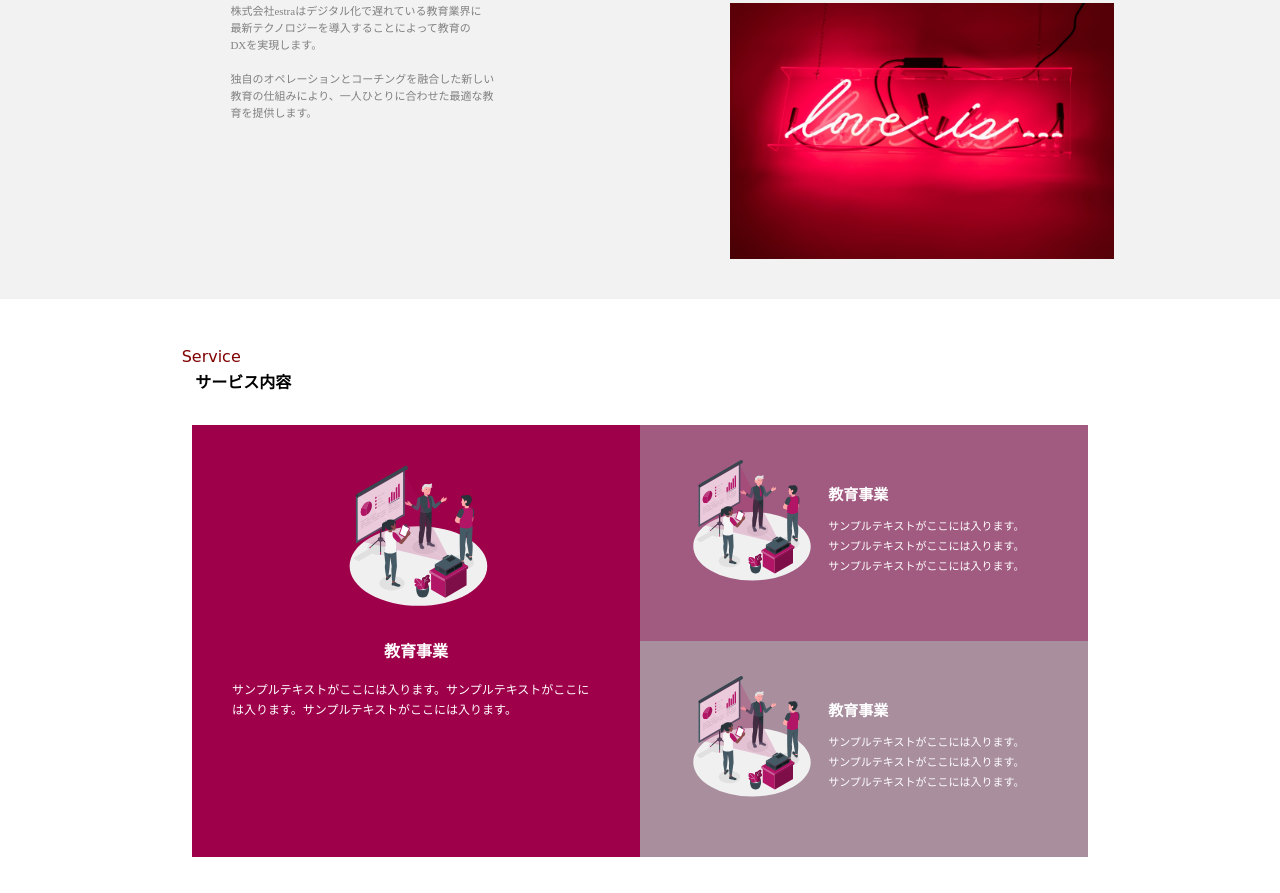
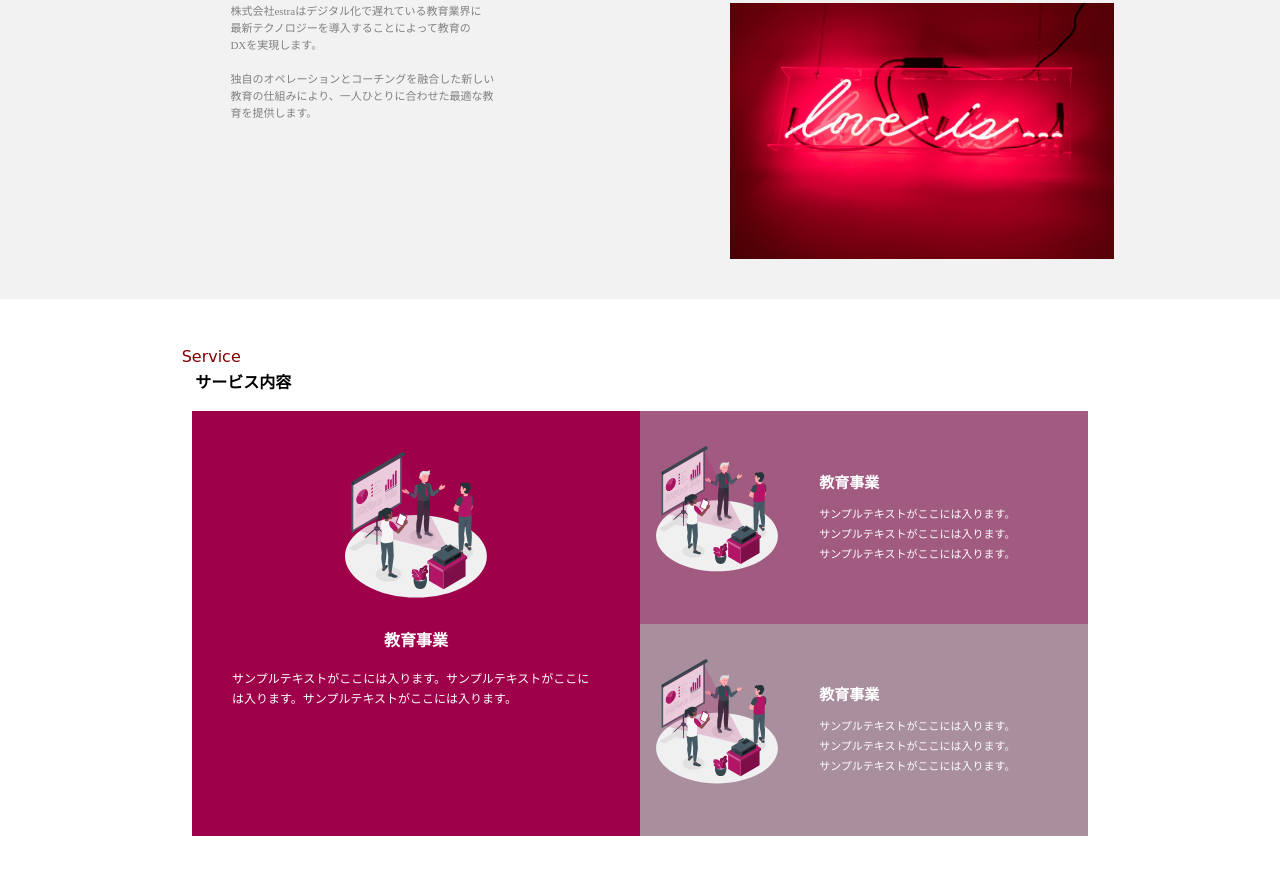
Before and after one commit to yuichi-ezure/20230709_ezure_lp, a plain HTML site: page index.html in a window 1280 px wide. Shown: the part 1140-2033 px from the top of the page. Drawn offline with Linux system fonts and the light colour scheme; a web font is replaced by a local one.

Commit message:
任意のメッセージ

```diff
--- a/css/style.css
+++ b/css/style.css
@@ -1,6 +1,4 @@
-body {
-
-}
+body {}
 
 a {
     text-decoration: none;
@@ -100,7 +98,7 @@ span.main-text {
 
 .info-list {
     border-top: 2px solid gray;
-    border-bottom: 2px solid gray ;
+    border-bottom: 2px solid gray;
     padding: 15px 0 20px 0;
     list-style: none;
     display: inline-block;
@@ -176,7 +174,7 @@ span.main-text {
 .service-title-sub {
     color: maroon;
     font-family: 'Waiting for the Sunrise', cursive;
-    padding: 50px 0 10px 0;
+    margin: 50px 0 10px 0;
     text-align: center;
     width: 33%;
 
@@ -191,23 +189,24 @@ span.main-text {
     display: grid;
     grid-template-columns: 1fr 1fr;
     grid-template-rows: 1fr 1fr;
-    align-items: center;
-    margin-top: -110px;
+    margin: 20px 0 60px 0;
 }
 
 .grid-img1 {
+    display: block;
     width: 35%;
     height: 35%;
-    margin: 35px 0 30px 33%;
+    margin: 35px auto 30px auto;
 
 }
 
 .grid-img2 {
-    width: 60%;
-    height: 60%;
+    display: block;
+    width: 30%;
+    height: 30%;
     position: relative;
-    margin-top: 30px;
-    margin-left: -5%;
+    margin: 30px 0 30px 10px;
+
 }
 
 .service-grid-subtext1,
@@ -221,27 +220,27 @@ span.main-text {
     margin-bottom: 15px;
 }
 
-.service-grid-text2 ,
+.service-grid-text2,
 .service-grid-subtext2 {
     position: relative;
-    margin-left: 42%;
+    margin-left: 40%;
 
 }
 
 .service-grid-subtext1 {
-    margin: 20px 40px;
+    margin: 20px 40px 0 40px;
     font-size: 12px;
 }
 
 .service-grid-text2 {
     position: relative;
-    margin-top: -100px;
+    margin-top: -130px;
     margin-bottom: 13px;
     font-size: 15px;
 }
 
 .service-grid-subtext2 {
-    margin-bottom: 70px;
+    margin-bottom: 60px;
     font-size: 11px;
 }
 
@@ -251,9 +250,10 @@ span.main-text {
     grid-row: 1/3;
     background-color: #9F004A;
     width: 70%;
-    height: 60%;
-    margin-left: auto;
+    height: 100%;
+    margin: auto 0 auto auto;
     color: white;
+
 }
 
 .service-grid-box2 {
@@ -261,9 +261,10 @@ span.main-text {
     grid-row: 1/2;
     background-color: #A15B80;
     width: 70%;
-    height: 60%;
+    height: 100%;
     color: white;
     margin-top: auto;
+
 }
 
 .service-grid-box3 {
@@ -271,9 +272,10 @@ span.main-text {
     grid-row: 2/3;
     background-color: #A98E9E;
     width: 70%;
-    height: 60%;
+    height: 100%;
     color: white;
     margin-bottom: auto;
+
 }
 
 .news {
@@ -334,9 +336,9 @@ span.main-text {
 }
 
 .news-text {
-    font-size: 11px;
+    font-size: 10px;
     line-height: 15px;
-    padding: 15px 0 20px 12%;
+    padding: 20px 20px 20px 12%;
     color: gray;
 }
 
@@ -344,7 +346,7 @@ span.main-text {
     display: flex;
     justify-content: space-between;
     font-size: 10px;
-    padding: 10px 15px 15px 20px;
+    padding: 10px 20px 15px 20px;
     color: gray;
 }
 
@@ -456,7 +458,7 @@ a.footer-but {
     border-radius: 30px;
     padding: 25px 80px;
     color: white;
-    background: linear-gradient(90deg,#ed0085,#820049);
+    background: linear-gradient(90deg, #ed0085, #820049);
     display: block;
     text-align: center;
     box-shadow: 0 7px 0 #5e0135;
--- a/index.html
+++ b/index.html
@@ -86,19 +86,19 @@
         <h2 class="service-title-main">サービス内容</h2>
         <div class="service-grid">
             <div class="service-grid-box1">
-                <img class="grid-img1" src="img2/service__first.svg" alt="画像">
-                <h3 class="service-grid-text1">教育事業</h3>
-                <p class="service-grid-subtext1">サンプルテキストがここには入ります。サンプルテキストがここには入ります。サンプルテキストがここには入ります。</p>
+                <div><img class="grid-img1" src="img2/service__first.svg" alt="画像"></div>
+                <div> <h3 class="service-grid-text1">教育事業</h3></div>
+                <div><p class="service-grid-subtext1">サンプルテキストがここには入ります。サンプルテキストがここには入ります。サンプルテキストがここには入ります。</p></div>
             </div>
             <div class="service-grid-box2">
-                <img class="grid-img2" src="img2/service__first.svg" alt="画像">
-                <h3 class="service-grid-text2">教育事業</h3>
-                <p class="service-grid-subtext2">サンプルテキストがここには入ります。<br>サンプルテキストがここには入ります。<br>サンプルテキストがここには入ります。</p>
+                <div><img class="grid-img2" src="img2/service__first.svg" alt="画像"></div>
+                <div><h3 class="service-grid-text2">教育事業</h3></div>
+                <div><p class="service-grid-subtext2">サンプルテキストがここには入ります。<br>サンプルテキストがここには入ります。<br>サンプルテキストがここには入ります。</p></div>
             </div>
             <div class="service-grid-box3">
-                <img class="grid-img2" src="img2/service__first.svg" alt="画像">
-                <h3 class="service-grid-text2">教育事業</h3>
-                <p class="service-grid-subtext2">サンプルテキストがここには入ります。<br>サンプルテキストがここには入ります。<br>サンプルテキストがここには入ります。</p>
+                <div><img class="grid-img2" src="img2/service__first.svg" alt="画像"></div>
+                <div><h3 class="service-grid-text2">教育事業</h3></div>
+                <div><p class="service-grid-subtext2">サンプルテキストがここには入ります。<br>サンプルテキストがここには入ります。<br>サンプルテキストがここには入ります。</p></div>
             </div>
         </div>
     </div>
```
